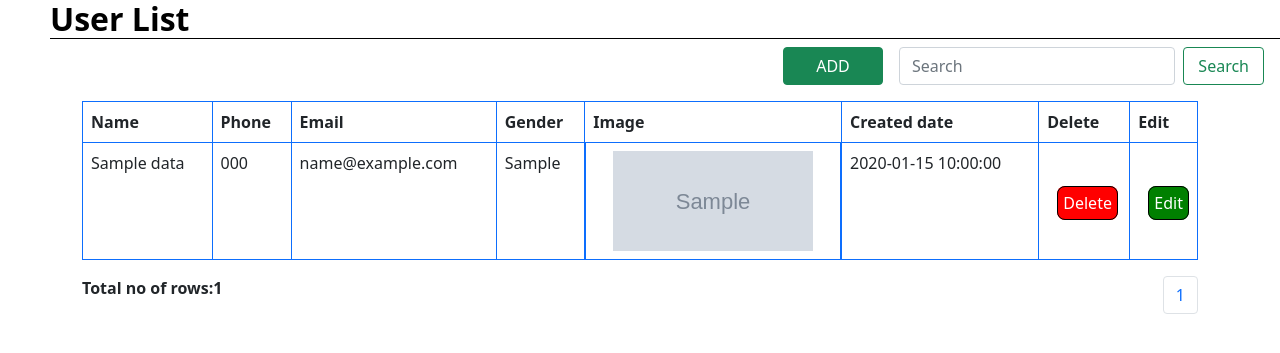
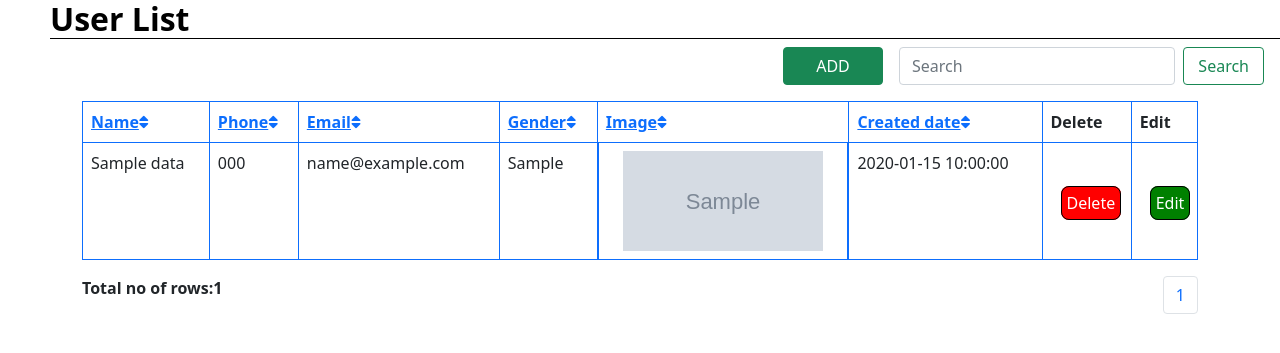
Before and after one commit to dhruvil05/22_PhpTask, a PHP site: page /index.php in a window 1280 px wide. Shown: the top 353 px of the page. Run offline with PHP 8.4, Linux system fonts and the light colour scheme; tables that the repository leaves empty or names only in its code hold one stand-in row (values such as "Sample post"); grey boxes marked "Sample" are stand-in pictures; data that the repository does not hold is empty; some libraries are stand-ins or nearby versions.

Commit message:
working_shorting

```diff
--- a/index.php
+++ b/index.php
@@ -12,6 +12,8 @@
     <link href="https://cdn.jsdelivr.net/npm/bootstrap@5.1.3/dist/css/bootstrap.min.css" rel="stylesheet"
         integrity="sha384-1BmE4kWBq78iYhFldvKuhfTAU6auU8tT94WrHftjDbrCEXSU1oBoqyl2QvZ6jIW3" crossorigin="anonymous">
 
+    <link rel="stylesheet" href="https://use.fontawesome.com/releases/v5.3.1/css/all.css"
+        integrity="sha384-mzrmE5qonljUremFsqc01SB46JvROS7bZs3IO2EmfFsd15uHvIt+Y8vEf7N7fWAU" crossorigin="anonymous">
 
 
     <title>Hello, world!</title>
@@ -85,23 +87,14 @@
 
     </div>
 
+    <?php
+        // $columns = array('name','phone','email','gender','image','created_date');
+
+        // $column = isset($_GET['column']) && in_array($_GET['column'], $columns) ? $_GET['column'] : $columns[5];
+
+        // $sort_order = isset($_GET['order']) && strtolower($_GET['order']) == 'desc' ? 'DESC' : 'ASC';
 
 
-
-    <div class="container">
-        <table class="table table-bordered border-primary" id="myTable">
-            <tr>
-                <!-- <th>id</th> -->
-                <th>Name</th>
-                <th>Phone</th>
-                <th>Email</th>
-                <th>Gender</th>
-                <th>Image</th>
-                <th>Created date</th>
-                <th>Delete</th>
-                <th>Edit</th>
-            </tr>
-            <?php
                $limit = 10;
 
                if (isset($_GET["page"])) {
@@ -113,6 +106,8 @@
                    $page=1;
 
                    }
+
+
 
                             if(isset($_POST['search']) && !empty($_POST['search'])){
                                 $search=  $_POST['search'];
@@ -134,30 +129,54 @@
                                         $sql = "SELECT * FROM `data` ORDER BY `created_date` DESC LIMIT $start_from, $limit ;";
                                         $result = mysqli_query($conn,$sql);
 
-
                                     }
                             }
-                $result = mysqli_query($conn, $sql);
 
+                            // $sql = "SELECT * FROM `data` ORDER BY  $column , $sort_order ;";
+                            // $result = mysqli_query($conn, $sql);
 
-                // if($result = mysqli_query($conn, $sql)){
-
-                //     $start_from = ($page-1) * $limit;
-                //    $sql = "SELECT * FROM `data` ORDER BY `created_date` DESC LIMIT $start_from, $limit ;";
-                //    $result = mysqli_query($conn,$sql);
-
+                            // if ($result = mysqli_query($conn, $sql)) {
+                            //     // Some variables we need for the table.
+                            //     $up_or_down = str_replace(array('ASC','DESC'), array('up','down'), $sort_order);
+                            //     $asc_or_desc = $sort_order == 'ASC' ? 'desc' : 'asc';
+                            //     $add_class = ' class="highlight"';
 
                             // }
+                            $result = mysqli_query($conn, $sql);
                             $rows = mysqli_num_rows($result);
+
+             ?>
+    <div class="container">
+        <table class="table table-bordered border-primary" id="myTable">
+            <tr>
+                <!-- <th>id</th> -->
+                <th><a href="index.php?column=name&order=<?php echo $asc_or_desc; ?>">Name<i
+                            class="fas fa-sort<?php echo $column == 'name' ? '-' . $up_or_down : ''; ?>"></i></a></th>
+                <th><a href="index.php?column=phone&order=<?php echo $asc_or_desc; ?>">Phone<i
+                            class="fas fa-sort<?php echo $column == 'phone' ? '-' . $up_or_down : ''; ?>"></i></a></th>
+                <th><a href="index.php?column=email&order=<?php echo $asc_or_desc; ?>">Email<i
+                            class="fas fa-sort<?php echo $column == 'email' ? '-' . $up_or_down : ''; ?>"></i></a></th>
+                <th><a href="index.php?column=gender&order=<?php echo $asc_or_desc; ?>">Gender<i
+                            class="fas fa-sort<?php echo $column == 'gender' ? '-' . $up_or_down : ''; ?>"></i></a></th>
+                <th><a href="index.php?column=image&order=<?php echo $asc_or_desc; ?>">Image<i
+                            class="fas fa-sort<?php echo $column == 'image' ? '-' . $up_or_down : ''; ?>"></i></a></th>
+                <th><a href="index.php?column=created_date&order=<?php echo $asc_or_desc; ?>">Created date<i
+                            class="fas fa-sort<?php echo $column == 'created_date' ? '-' . $up_or_down : ''; ?>"></i></a>
+                </th>
+                <th>Delete</th>
+                <th>Edit</th>
+            </tr>
 
 
 
 
 
 
+            <?php
                 while($data = mysqli_fetch_array($result)){
                     // include 'img_Modal.php';
             ?>
+
 
             <tr class="data">
 
```
Lines whose indentation alone changed are shown as unchanged.
